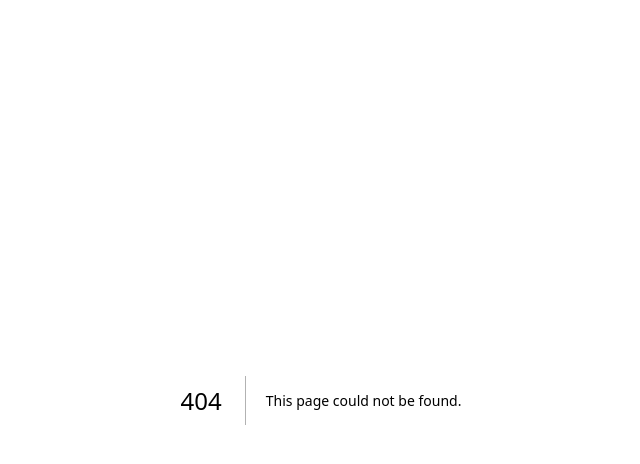
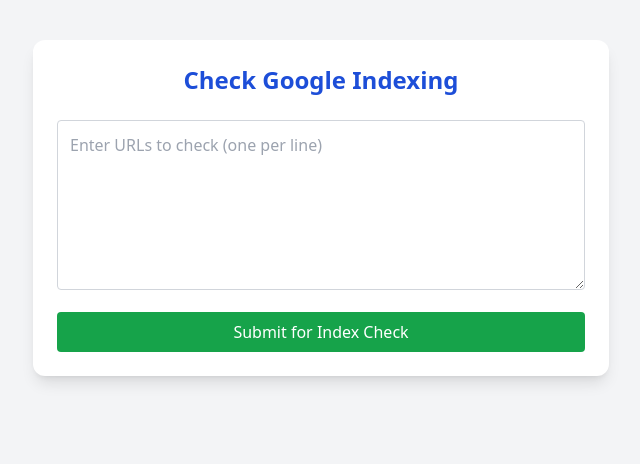
Before and after one commit to andybabu22/myindexing, a Next.js app: page /check-indexing in a window 1280 px wide. Before the commit this address had no page. Shown: the top 464 px of the page, without its empty margins (319-959 px from the left). Built offline with nearby package versions, Linux system fonts and the light colour scheme.

Commit message:
Add files via upload

```diff
--- /dev/null
+++ b/pages/check-indexing.js
@@ -0,0 +1,66 @@
+
+import { useState } from 'react';
+
+export default function CheckIndexing() {
+  const [urls, setUrls] = useState('');
+  const [taskId, setTaskId] = useState(null);
+  const [status, setStatus] = useState(null);
+  const [loading, setLoading] = useState(false);
+
+  const handleCheck = async (e) => {
+    e.preventDefault();
+    setLoading(true);
+    setTaskId(null);
+    setStatus(null);
+
+    const res = await fetch('/api/check-indexing', {
+      method: 'POST',
+      headers: { 'Content-Type': 'application/json' },
+      body: JSON.stringify({
+        urls: urls.split('\n').map(url => url.trim()).filter(Boolean),
+        title: 'Index Check'
+      })
+    });
+
+    const data = await res.json();
+    setTaskId(data.task_id);
+    setStatus(data.status || null);
+    setLoading(false);
+  };
+
+  return (
+    <main className="min-h-screen bg-gray-100 py-10 px-4">
+      <div className="max-w-xl mx-auto bg-white shadow-lg rounded-xl p-6">
+        <h1 className="text-2xl font-bold text-center mb-6 text-blue-700">
+          Check Google Indexing
+        </h1>
+
+        <form onSubmit={handleCheck} className="space-y-4">
+          <textarea
+            className="w-full p-3 border border-gray-300 rounded"
+            rows="6"
+            placeholder="Enter URLs to check (one per line)"
+            value={urls}
+            onChange={(e) => setUrls(e.target.value)}
+            required
+          ></textarea>
+
+          <button
+            type="submit"
+            className="w-full bg-green-600 text-white py-2 rounded hover:bg-green-700"
+            disabled={loading}
+          >
+            {loading ? 'Checking...' : 'Submit for Index Check'}
+          </button>
+        </form>
+
+        {taskId && (
+          <div className="mt-6 text-sm text-gray-700">
+            <p><strong>Task ID:</strong> {taskId}</p>
+            {status && <pre className="mt-2">{JSON.stringify(status, null, 2)}</pre>}
+          </div>
+        )}
+      </div>
+    </main>
+  );
+}
```
